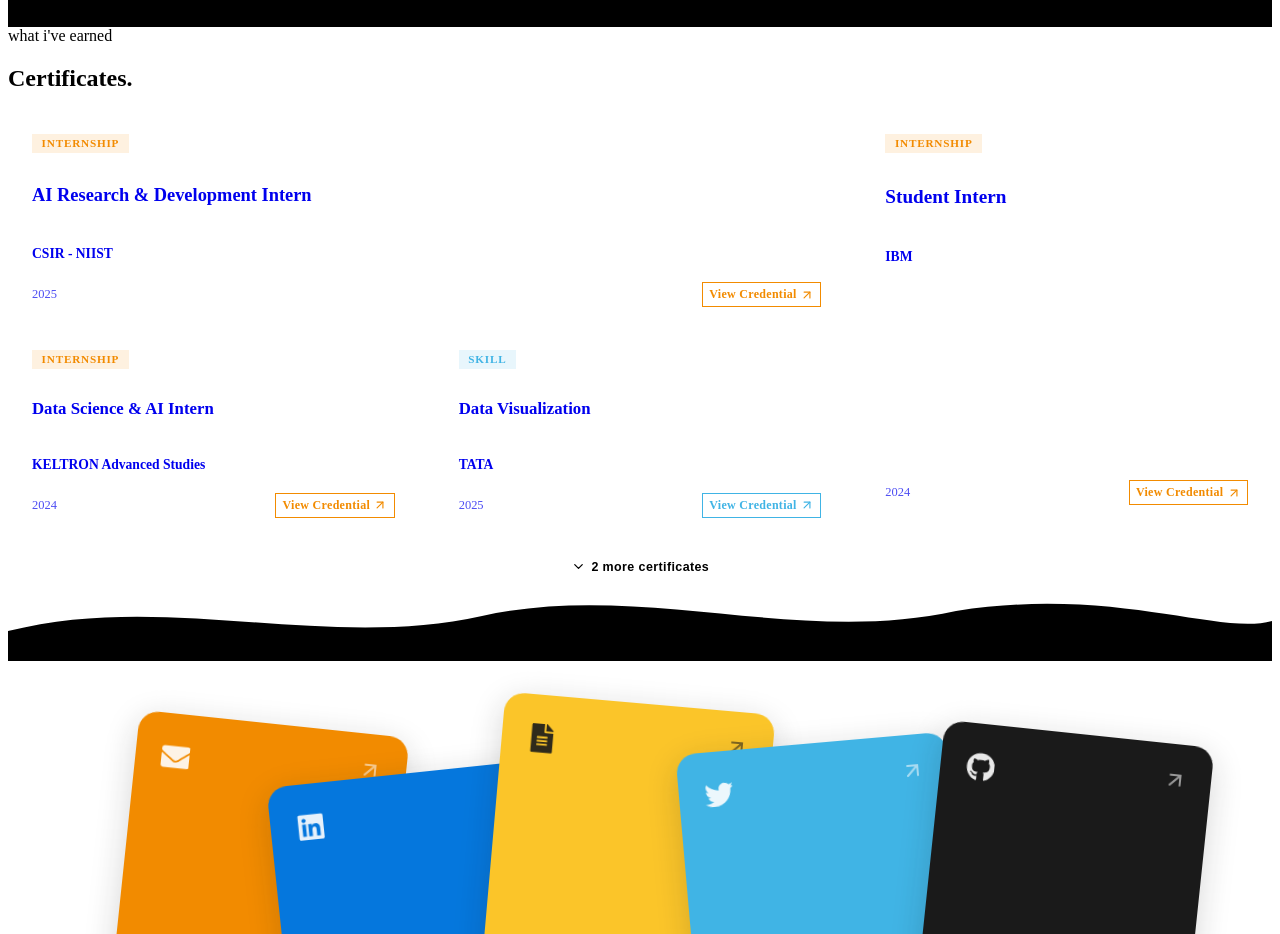
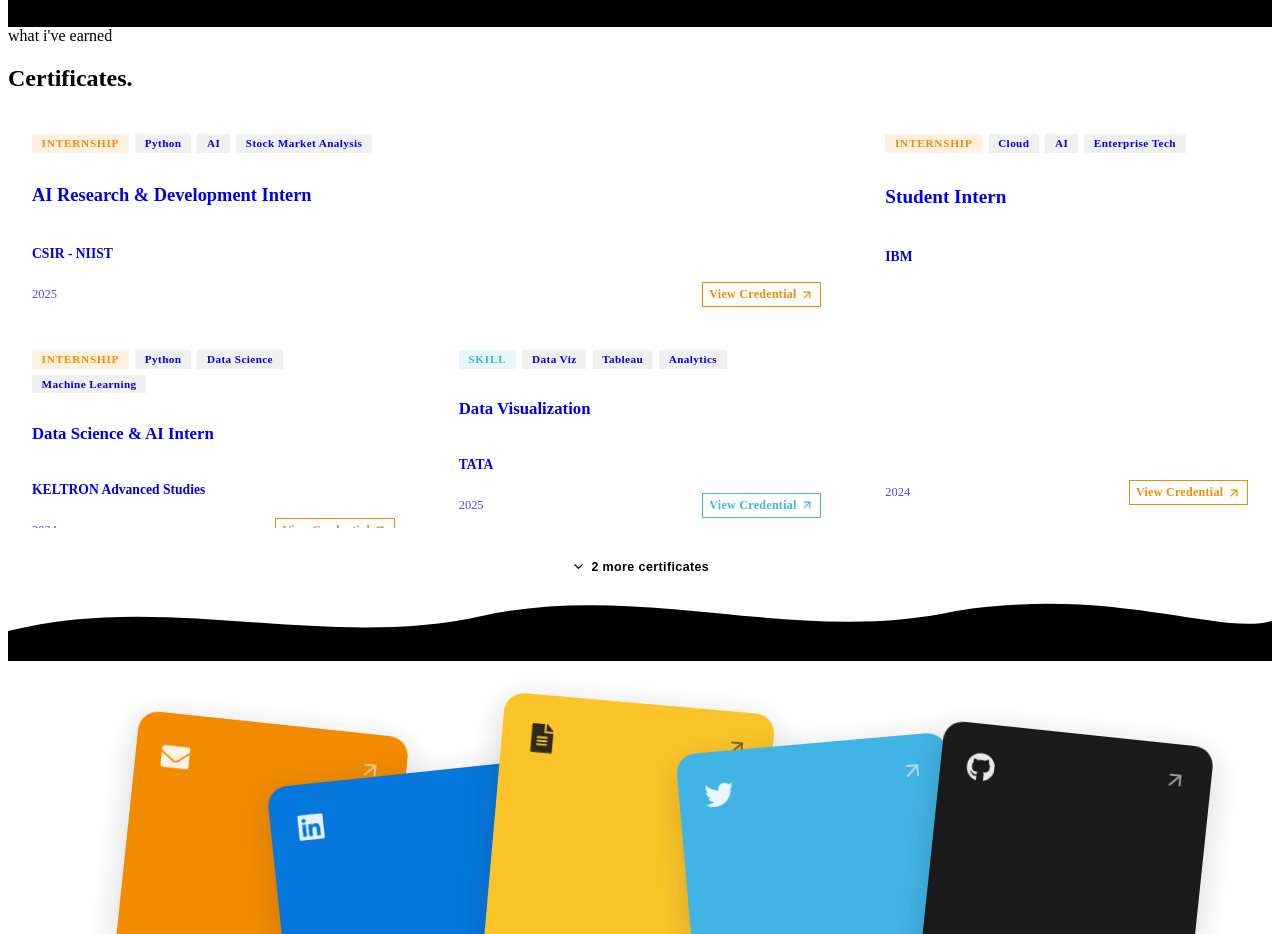
Before and after one commit to soorajdmg/PortfolioWebsite, a React (Vite) app: page / in a window 1280 px wide. Shown: the part 2780-3714 px from the top of the page. Built offline with nearby package versions, Linux system fonts and the light colour scheme; the HTML template or start-up script is replaced by a standard one.

Commit message:
feat: add tags to certificates with type badge and skill keywords

```diff
--- a/src/components/Certificates.css
+++ b/src/components/Certificates.css
@@ -58,10 +58,17 @@
   border-radius: var(--radius-pill);
 }
 
-.bento-tag--skill,
 .bento-tag--skills {
   color: #40b4e5;
   background: rgba(64, 180, 229, 0.12);
+}
+
+.bento-tag--keyword {
+  color: var(--text-muted);
+  background: var(--card-border, rgba(0,0,0,0.06));
+  font-weight: 600;
+  letter-spacing: 0.4px;
+  text-transform: none;
 }
 
 .bento-tag--internship {
@@ -120,7 +127,6 @@
   transition: background var(--transition-fast), color var(--transition-fast);
 }
 
-.bento-card:has(.bento-tag--skill) .bento-credential-link,
 .bento-card:has(.bento-tag--skills) .bento-credential-link {
   color: #40b4e5;
 }
@@ -129,7 +135,6 @@
   color: #f28b00;
 }
 
-.bento-card:has(.bento-tag--skill) .bento-credential-link:hover,
 .bento-card:has(.bento-tag--skills) .bento-credential-link:hover {
   background: #40b4e5;
   color: #fff;
--- a/src/components/Certificates.jsx
+++ b/src/components/Certificates.jsx
@@ -16,7 +16,8 @@
     title: 'AI Research & Development Intern',
     issuer: 'CSIR - NIIST',
     date: '2025',
-    category: 'internship',
+    type: 'internship',
+    tags: ['Python', 'AI','Stock Market Analysis'],
     size: 'wide',
     image: cert1,
   },
@@ -25,7 +26,8 @@
     title: 'Student Intern',
     issuer: 'IBM',
     date: '2024',
-    category: 'internship',
+    type: 'internship',
+    tags: ['Cloud', 'AI', 'Enterprise Tech'],
     size: 'tall',
     image: cert5,
   },
@@ -34,7 +36,8 @@
     title: 'Data Science & AI Intern',
     issuer: 'KELTRON Advanced Studies',
     date: '2024',
-    category: 'internship',
+    type: 'internship',
+    tags: ['Python', 'Data Science', 'Machine Learning'],
     size: 'small',
     image: cert4,
   },
@@ -43,7 +46,8 @@
     title: 'Data Visualization',
     issuer: 'TATA',
     date: '2025',
-    category: 'skills',
+    type: 'skills',
+    tags: ['Data Viz', 'Tableau', 'Analytics'],
     size: 'small',
     image: cert2,
   },
@@ -52,7 +56,8 @@
     title: 'Artificial Intelligence Fundamentals',
     issuer: 'IBM',
     date: 'June 2024',
-    category: 'skills',
+    type: 'skills',
+    tags: ['AI', 'Machine Learning', 'Neural Networks'],
     size: 'wide',
     image: cert6,
   },
@@ -61,7 +66,8 @@
     title: 'Advanced Computer Networks',
     issuer: 'NPTEL',
     date: 'January 2025',
-    category: 'skills',
+    type: 'skills',
+    tags: ['Networking', 'TCP/IP', 'Security'],
     size: 'small',
     image: cert3,
   },
@@ -70,7 +76,8 @@
   //   title: 'Project Management Fundamentals',
   //   issuer: 'IBM',
   //   date: 'July 2024',
-  //   category: 'skills',
+  //   type: 'skills',
+  //   tags: ['Project Management', 'Agile', 'Planning'],
   //   size: 'small',
   //   image: cert7,
   // },
@@ -112,9 +119,12 @@
               >
                 <div className="bento-content">
                   <div className="bento-tags">
-                    <span className={`bento-tag bento-tag--${cert.category}`}>
-                      {cert.category === 'skills' ? 'Skill' : 'Internship'}
+                    <span className={`bento-tag bento-tag--${cert.type}`}>
+                      {cert.type === 'internship' ? 'Internship' : 'Skill'}
                     </span>
+                    {cert.tags.map(tag => (
+                      <span key={tag} className="bento-tag bento-tag--keyword">{tag}</span>
+                    ))}
                   </div>
                   <h3 className="bento-title">{cert.title}</h3>
                   <p className="bento-issuer">{cert.issuer}</p>
```
